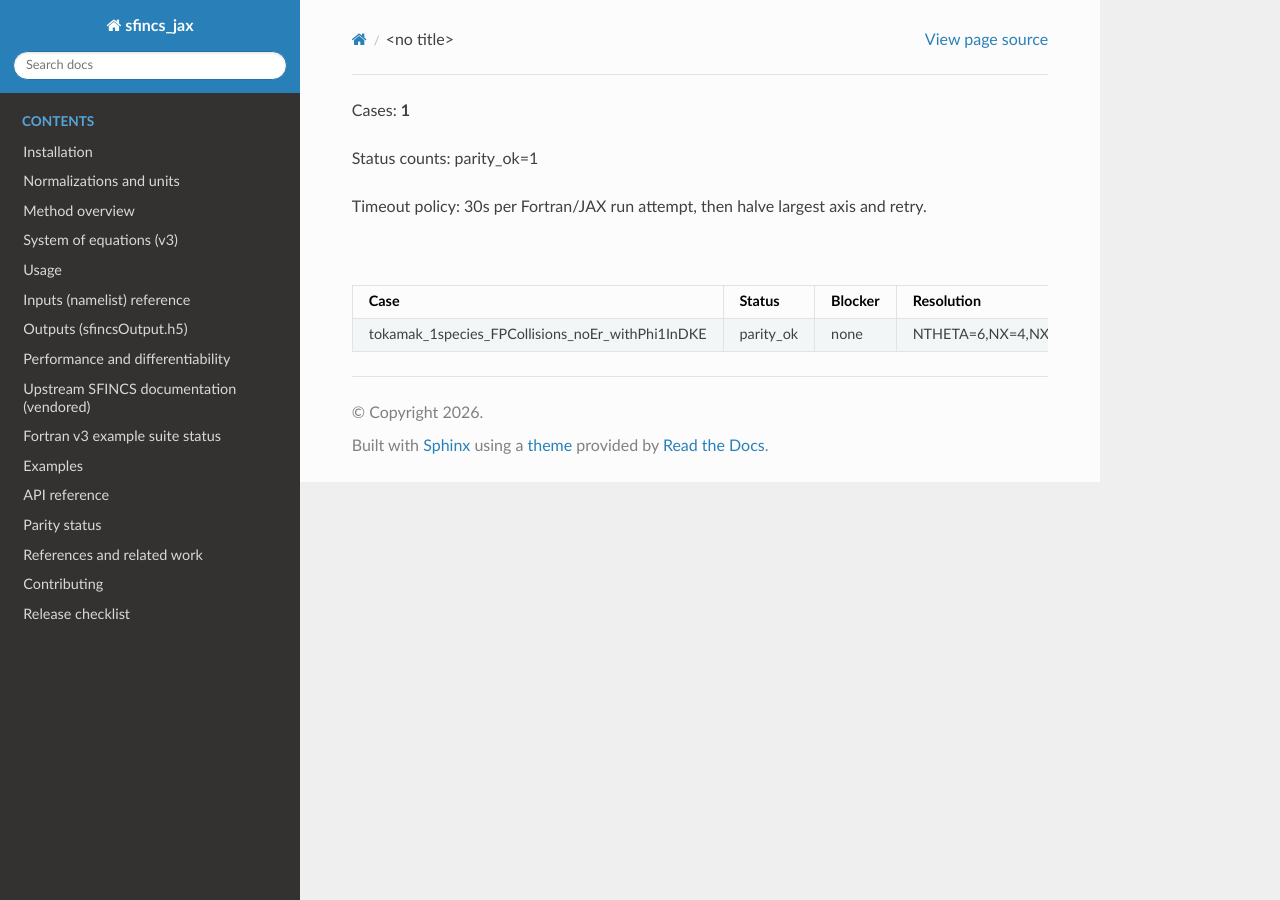
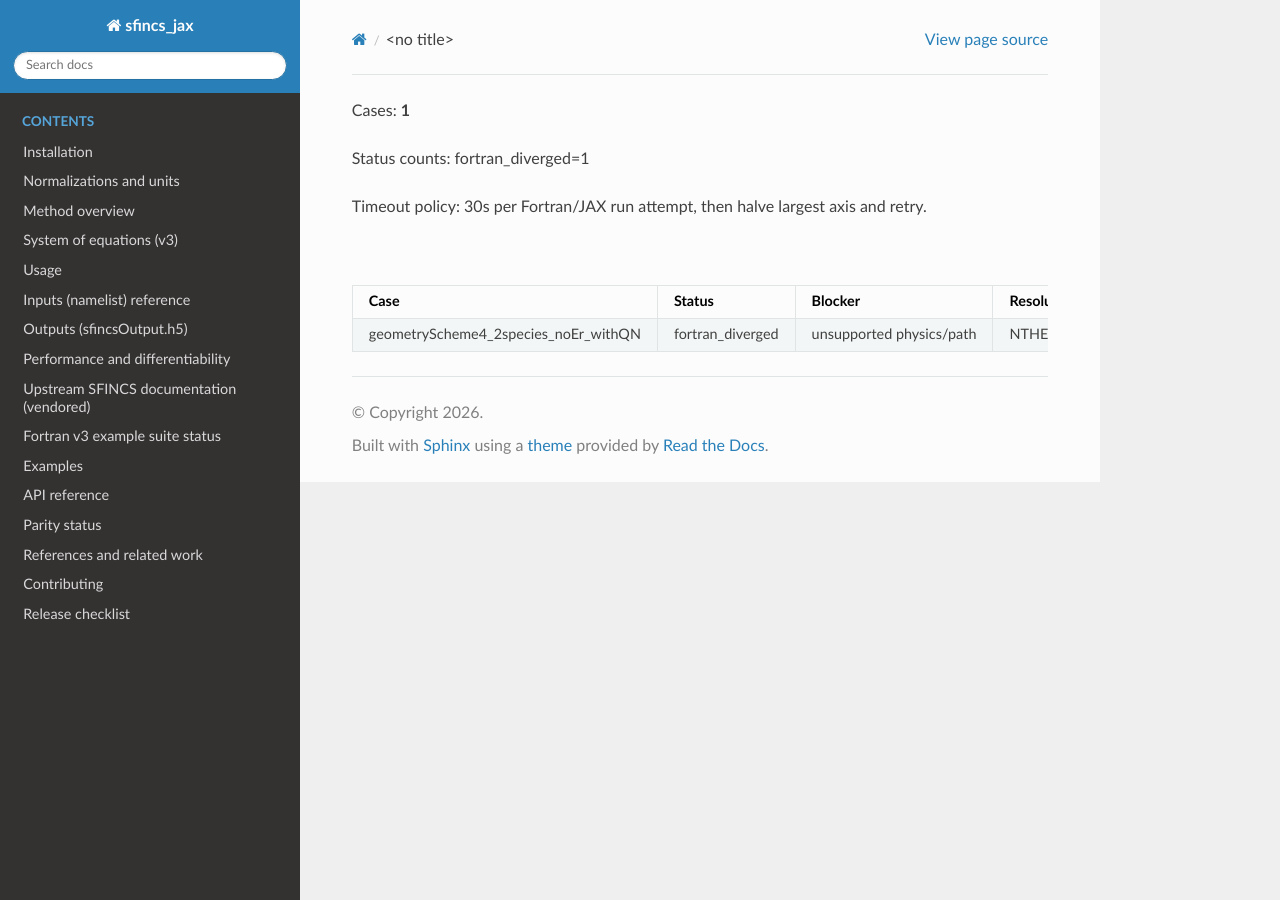
Before and after one commit to uwplasma/sfincs_jax, a Sphinx documentation site: the page built from docs/_generated/reduced_upstream_suite_status.rst, in a window 1280 px wide. Built offline with Sphinx 7.4.7 and the Read the Docs theme 3.1.0, drawn with Linux system fonts in a browser that asks for light colours.

Commit message:
Handle Fortran-diverged cases and add reduced QN seed

```diff
--- a/docs/_generated/reduced_upstream_suite_status.rst
+++ b/docs/_generated/reduced_upstream_suite_status.rst
@@ -3,7 +3,7 @@
 .. NOTE: Auto-generated by `scripts/run_reduced_upstream_suite.py`.
 
 - Cases: **1**
-- Status counts: parity_ok=1
+- Status counts: fortran_diverged=1
 - Timeout policy: 30s per Fortran/JAX run attempt, then halve largest axis and retry.
 
 .. list-table:: Reduced-resolution upstream suite parity status
@@ -22,15 +22,15 @@
      - Buckets
      - Print parity
      - Note
-   * - tokamak_1species_FPCollisions_noEr_withPhi1InDKE
-     - parity_ok
-     - none
-     - NTHETA=6,NX=4,NXI=8,NZETA=1
+   * - geometryScheme4_2species_noEr_withQN
+     - fortran_diverged
+     - unsupported physics/path
+     - NTHETA=5,NX=2,NXI=2,NZETA=1
      - 1
      - 0
-     - 19.052
-     - 24.310
-     - 0/263
+     - 0.252
+     -
+     - -
      - S:0 P:0
-     - 9/9
-     - All common numeric datasets matched tolerance.
+     - -
+     - Fortran diverged in SNES; skipping JAX comparison.
```
Also changed, not shown: 4 other files.
